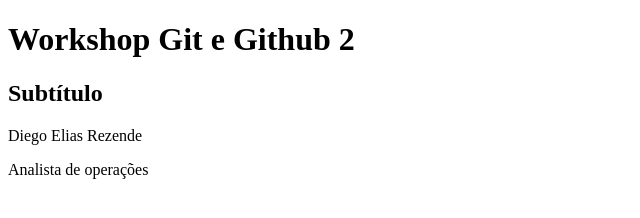
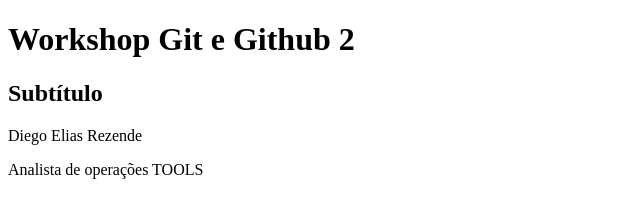
Before and after one commit to DiegoRezende00/workshop00, a plain HTML site: page index.html in a window 1280 px wide. Shown: the full height of the page, 0-640 px from the left. Drawn offline with Linux system fonts and the light colour scheme.

Commit message:
Inserindo alterações

```diff
--- a/index.html
+++ b/index.html
@@ -9,6 +9,6 @@
     <h1> Workshop Git e Github 2 </h1>
     <h2> Subtítulo </h2>
     <p> Diego Elias Rezende </p>
-    <p> Analista de operações </p>
+    <p> Analista de operações TOOLS </p>
 </body>
 </html>
```
